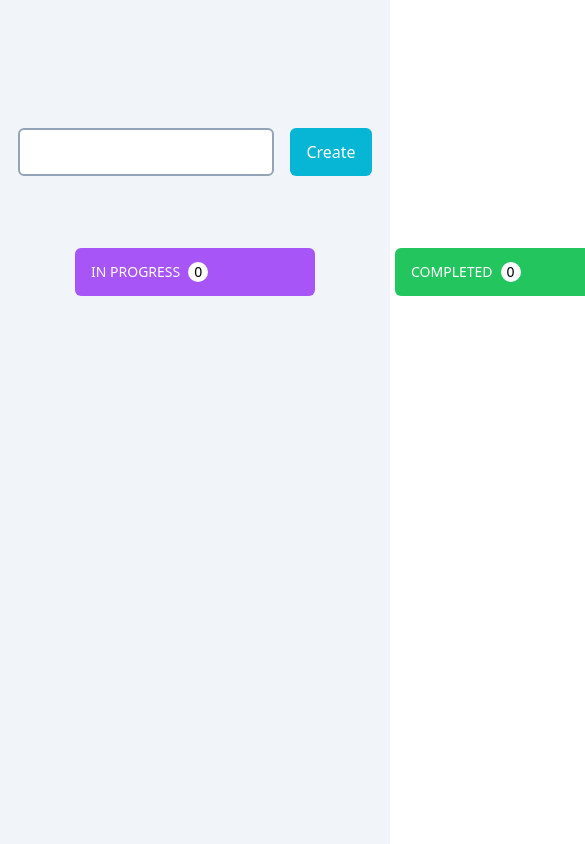
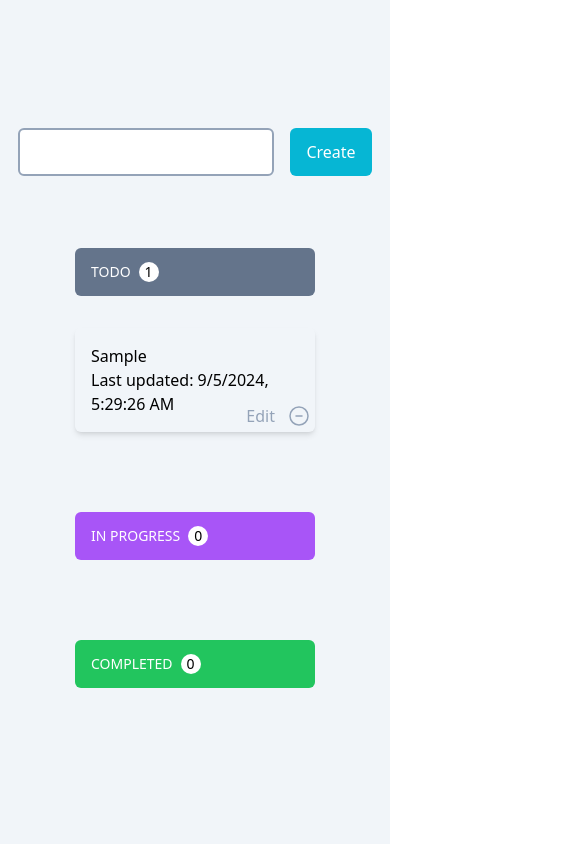
Before and after one commit to cssprasanth99/Todo-App-Dnd, a React (Vite) app: page / in a window 390 px wide. Both pictures are taken after typing "Sample" into the empty fields and a click on the button "Create". Shown: the top 844 px of the page, 585 px wide, since content can reach past the window. Built offline with nearby package versions, Linux system fonts and the light colour scheme.

Commit message:
updated timestamp

```diff
--- a/src/App.jsx
+++ b/src/App.jsx
@@ -7,6 +7,7 @@ import { HTML5Backend } from "react-dnd-html5-backend";
 
 function App() {
   const [tasks, setTasks] = useState([]);
+  const [editingTask, setEditingTask] = useState(null);
 
   console.log("tasks", tasks);
 
@@ -18,8 +19,18 @@ function App() {
     <DndProvider backend={HTML5Backend}>
       <Toaster />
       <div className="bg-slate-100 w-screen h-screen flex flex-col items-center pt-32 gap-16">
-        <CreateTasks tasks={tasks} setTasks={setTasks} />
-        <ListTasks tasks={tasks} setTasks={setTasks} />
+        <CreateTasks
+          tasks={tasks}
+          setTasks={setTasks}
+          editingTask={editingTask}
+          setEditingTask={setEditingTask}
+        />
+        <ListTasks
+          tasks={tasks}
+          setTasks={setTasks}
+          setEditingTask={setEditingTask}
+          editingTask={editingTask}
+        />
       </div>
     </DndProvider>
   );
--- a/src/components/CreateTasks.jsx
+++ b/src/components/CreateTasks.jsx
@@ -1,15 +1,20 @@
-import React, { useState } from "react";
+import React, { useState, useEffect } from "react";
 import toast from "react-hot-toast";
 import { v4 as uuidv4 } from "uuid";
 
-const CreateTasks = ({ tasks = [], setTasks }) => {
+const CreateTasks = ({ tasks = [], setTasks, editingTask, setEditingTask }) => {
   const [task, setTask] = useState({
     id: "",
     name: "",
-    status: "todo", // can also be 'inprogress' or 'completed'
+    status: "todo",
+    time: new Date().toLocaleString(), // Capture the creation time
   });
 
-  console.log(task);
+  useEffect(() => {
+    if (editingTask) {
+      setTask(editingTask);
+    }
+  }, [editingTask]);
 
   const handleSubmit = (e) => {
     e.preventDefault();
@@ -19,13 +24,24 @@ const CreateTasks = ({ tasks = [], setTasks }) => {
       return;
     }
 
-    setTasks((prev) => {
-      const list = [...(prev || []), task];
-      localStorage.setItem("tasks", JSON.stringify(list));
-      return list;
-    });
-
-    toast.success("Task created");
+    if (editingTask) {
+      setTasks((prev) => {
+        const updatedTasks = prev.map((t) =>
+          t.id === task.id ? { ...task } : t
+        );
+        localStorage.setItem("tasks", JSON.stringify(updatedTasks));
+        return updatedTasks;
+      });
+      toast.success("Task updated");
+      setEditingTask(null);
+    } else {
+      setTasks((prev) => {
+        const list = [...(prev || []), { ...task, id: uuidv4() }];
+        localStorage.setItem("tasks", JSON.stringify(list));
+        return list;
+      });
+      toast.success("Task created");
+    }
 
     setTask({
       id: "",
@@ -41,12 +57,10 @@ const CreateTasks = ({ tasks = [], setTasks }) => {
           type="text"
           className="border-2 border-slate-400 rounded-md mr-4 h-12 w-64 px-1"
           value={task.name}
-          onChange={(e) =>
-            setTask({ ...task, id: uuidv4(), name: e.target.value })
-          }
+          onChange={(e) => setTask({ ...task, name: e.target.value })}
         />
         <button className="bg-cyan-500 rounded-md px-4 h-12 text-white">
-          Create
+          {editingTask ? "Edit" : "Create"}
         </button>
       </form>
     </div>
--- a/src/components/ListTasks.jsx
+++ b/src/components/ListTasks.jsx
@@ -2,7 +2,7 @@ import React, { useEffect, useState } from "react";
 import toast from "react-hot-toast";
 import { useDrag, useDrop } from "react-dnd";
 
-const ListTasks = ({ tasks = [], setTasks }) => {
+const ListTasks = ({ tasks = [], setTasks, setEditingTask }) => {
   const [todos, setTodos] = useState([]);
   const [inProgress, setInProgress] = useState([]);
   const [completed, setCompleted] = useState([]);
@@ -22,7 +22,7 @@ const ListTasks = ({ tasks = [], setTasks }) => {
   const statuses = ["todo", "inprogress", "completed"];
 
   return (
-    <div className="flex gap-16">
+    <div className="flex flex-col gap-16 md:flex-row">
       {statuses.map((status, index) => (
         <Section
           key={index}
@@ -32,6 +32,7 @@ const ListTasks = ({ tasks = [], setTasks }) => {
           todos={todos}
           inProgress={inProgress}
           completed={completed}
+          setEditingTask={setEditingTask}
         />
       ))}
     </div>
@@ -47,6 +48,7 @@ const Section = ({
   todos = [],
   inProgress = [],
   completed = [],
+  setEditingTask,
 }) => {
   let text = "Todo";
   let bg = "bg-slate-500";
@@ -76,7 +78,11 @@ const Section = ({
     setTasks((prev) => {
       const mTasks = prev.map((t) => {
         if (t.id === id) {
-          return { ...t, status: status };
+          return {
+            ...t,
+            status: status,
+            time: new Date().toLocaleString(), // Update timestamp when task is moved
+          };
         }
         return t;
       });
@@ -94,7 +100,13 @@ const Section = ({
       <Header text={text} bg={bg} count={taskToMap.length} />
       {taskToMap.length > 0 &&
         taskToMap.map((task) => (
-          <List key={task.id} tasks={tasks} task={task} setTasks={setTasks} />
+          <List
+            key={task.id}
+            tasks={tasks}
+            task={task}
+            setTasks={setTasks}
+            setEditingTask={setEditingTask}
+          />
         ))}
     </div>
   );
@@ -113,7 +125,7 @@ const Header = ({ text, bg, count }) => {
   );
 };
 
-const List = ({ tasks = [], task, setTasks }) => {
+const List = ({ tasks = [], task, setTasks, setEditingTask }) => {
   const [{ isDragging }, drag] = useDrag(() => ({
     type: "task",
     item: { id: task.id },
@@ -126,8 +138,12 @@ const List = ({ tasks = [], task, setTasks }) => {
     const fTasks = tasks.filter((t) => t.id !== id);
     localStorage.setItem("tasks", JSON.stringify(fTasks));
     setTasks(fTasks);
+    toast("Task removed", { icon: "💀" });
+  };
 
-    toast("Task removed", { icon: "💀" });
+  const handleEdit = (id) => {
+    const editTodo = tasks.find((i) => i.id === id);
+    setEditingTask(editTodo);
   };
 
   return (
@@ -138,6 +154,13 @@ const List = ({ tasks = [], task, setTasks }) => {
       }`}
     >
       <p>{task.name}</p>
+      <p>Last updated: {task.time}</p> {/* Display the timestamp */}
+      <button
+        className="absolute bottom-1 right-10 text-slate-400"
+        onClick={() => handleEdit(task.id)}
+      >
+        Edit
+      </button>
       <button
         className="absolute bottom-1 right-1 text-slate-400"
         onClick={() => handleRemove(task.id)}
@@ -146,13 +169,13 @@ const List = ({ tasks = [], task, setTasks }) => {
           xmlns="http://www.w3.org/2000/svg"
           fill="none"
           viewBox="0 0 24 24"
-          stroke-width="1.5"
+          strokeWidth="1.5"
           stroke="currentColor"
-          class="size-6"
+          className="size-6"
         >
           <path
-            stroke-linecap="round"
-            stroke-linejoin="round"
+            strokeLinecap="round"
+            strokeLinejoin="round"
             d="M15 12H9m12 0a9 9 0 1 1-18 0 9 9 0 0 1 18 0Z"
           />
         </svg>
```
